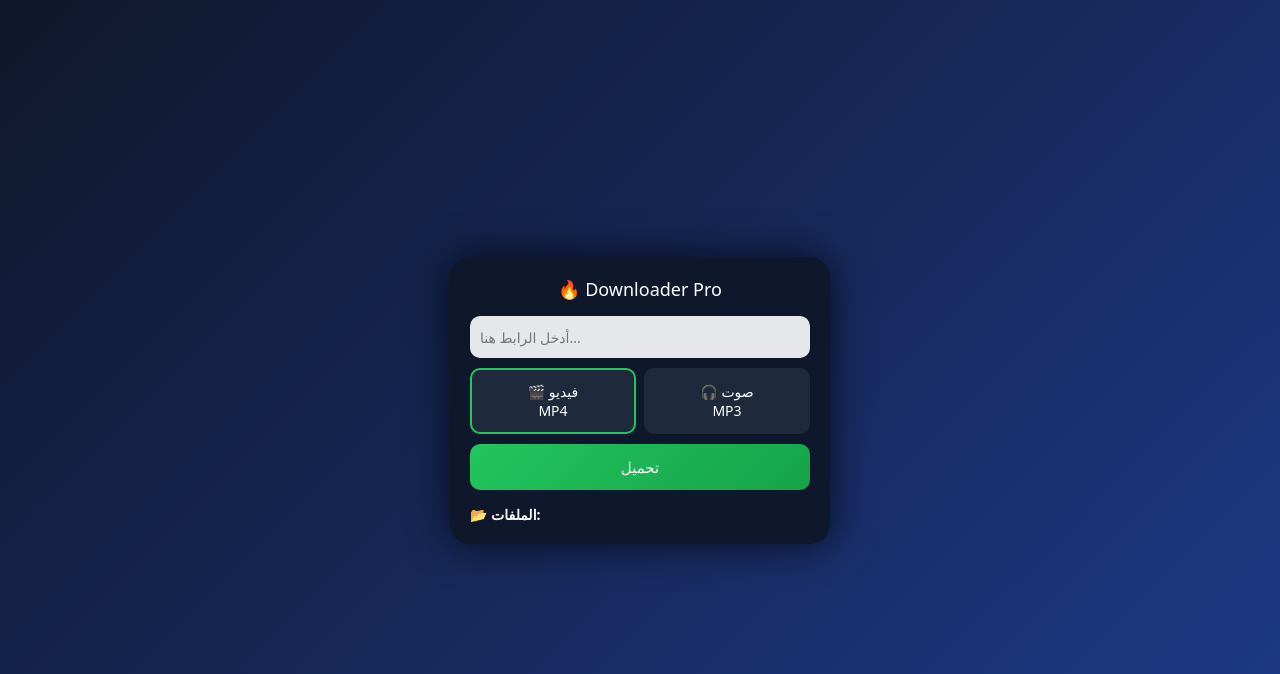
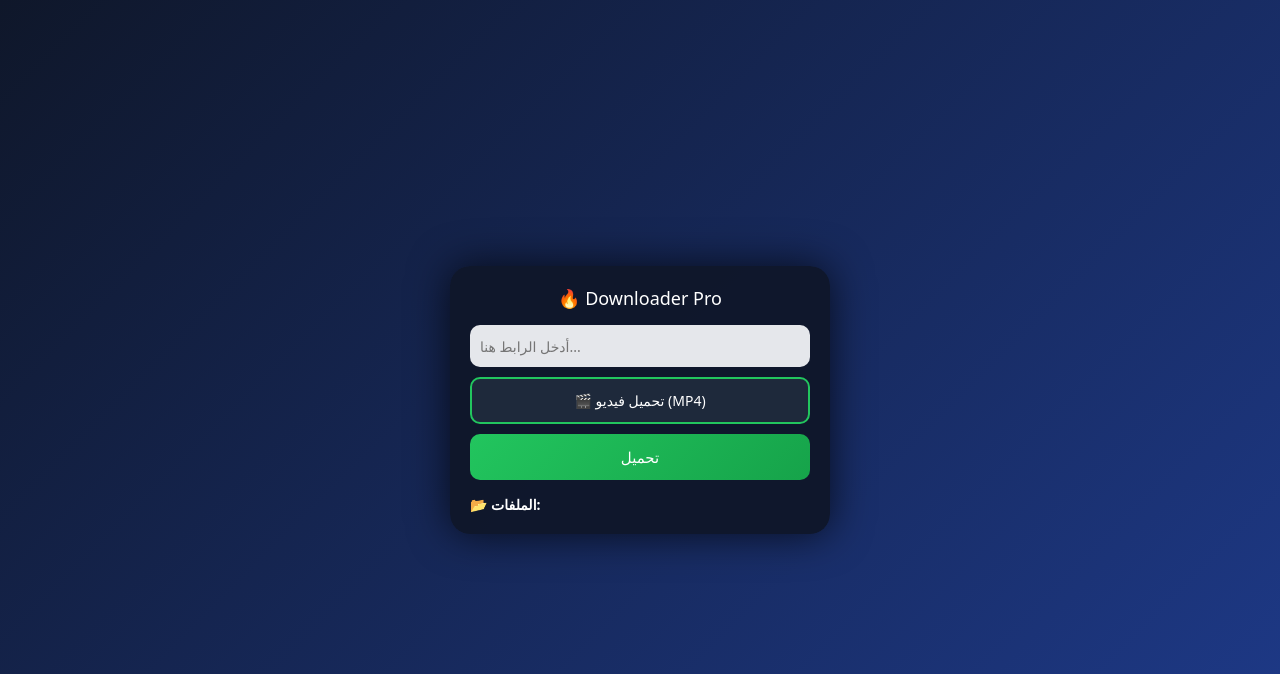
Before and after one commit to 0i8c/SnapDownloader, a Flask app: page / in a window 1280 px wide. Shown: the top 674 px of the page. Run offline with Flask 3, Linux system fonts and the light colour scheme.

Commit message:
Update index.html

```diff
--- a/templates/index.html
+++ b/templates/index.html
@@ -20,7 +20,7 @@ body {
     justify-content: center;
     align-items: center;
     color: white;
-    padding: 15px; /* مهم للجوال */
+    padding: 15px;
 }
 
 /* الكارد */
@@ -64,23 +64,13 @@ body {
 }
 
 .option {
-    flex: 1;
+    width: 100%;
     padding: 12px;
     border-radius: 10px;
     background: #1e293b;
     text-align: center;
-    cursor: pointer;
-    border: 2px solid transparent;
+    border: 2px solid #22c55e;
     font-size: 14px;
-    transition: 0.2s;
-}
-
-.option:hover {
-    transform: scale(1.03);
-}
-
-.option.active {
-    border-color: #22c55e;
 }
 
 /* زر */
@@ -132,16 +122,12 @@ button:hover {
     <input type="text" name="url" placeholder="أدخل الرابط هنا..." required>
 </div>
 
+<!-- خيار واحد فقط -->
 <div class="options">
-    <div class="option active" onclick="selectFormat(this, 'mp4')">
-        🎬 فيديو<br>MP4
-    </div>
-    <div class="option" onclick="selectFormat(this, 'mp3')">
-        🎧 صوت<br>MP3
+    <div class="option">
+        🎬 تحميل فيديو (MP4)
     </div>
 </div>
-
-<input type="hidden" name="format" id="format" value="mp4">
 
 <button type="submit">تحميل</button>
 
@@ -160,13 +146,5 @@ button:hover {
 
 </div>
 
-<script>
-function selectFormat(el, type) {
-    document.querySelectorAll('.option').forEach(o => o.classList.remove('active'));
-    el.classList.add('active');
-    document.getElementById('format').value = type;
-}
-</script>
-
 </body>
 </html>
```
